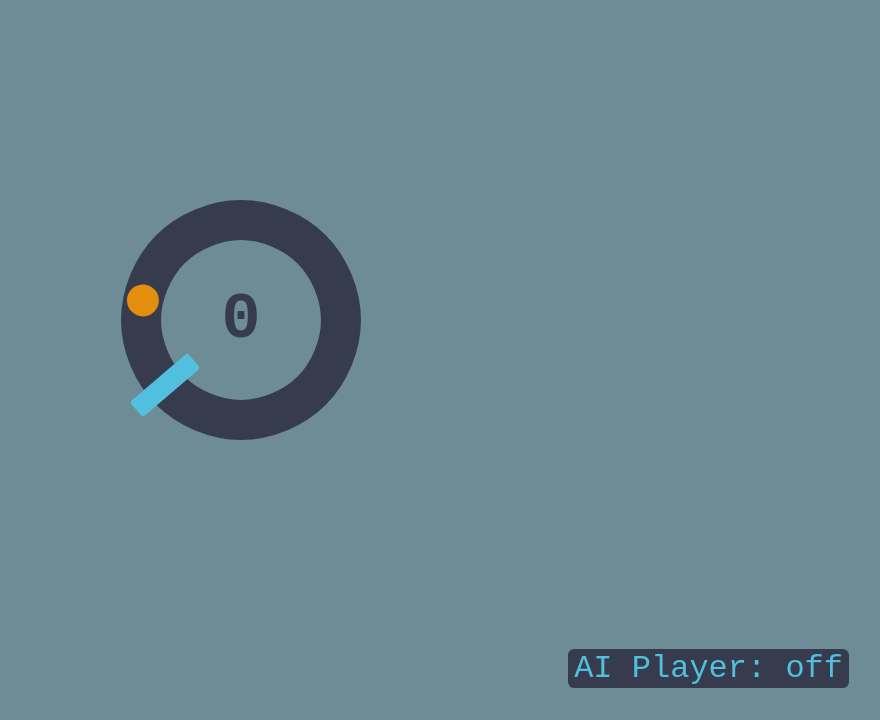
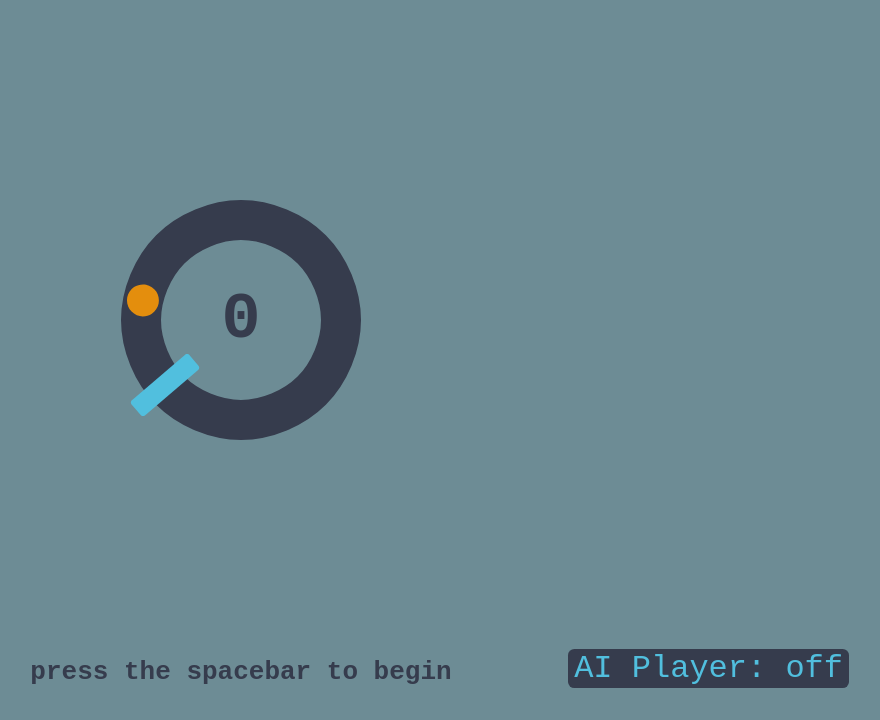
Before and after one commit to jaywunder/Tap-Tap-Pop, a website: page index.html in a window 1280 px wide. Shown: the part 80-800 px from the top of the page, without its empty margins (399-1279 px from the left). Drawn offline with Linux system fonts and the light colour scheme; files that its build step writes are made by us from their sources.

Commit message:
added instructions

```diff
--- a/css/style.css
+++ b/css/style.css
@@ -44,6 +44,26 @@ html, body {
   font-family: monospace;
 }
 
+@keyframes blinker {
+  50% { opacity: 0.7; }
+}
+
+.instructions-container {
+  position: fixed;
+  z-index: 10;
+  bottom: 1em;
+  left: 0em;
+  right: 0em;
+}
+
+#instructions {
+  animation: blinker 1s linear infinite;
+  font-family: monospace;
+  color: rgb(54, 60, 77);
+  text-align: center;
+
+}
+
 #ai-button:hover {
   background: rgb(60, 65, 80);
 }
--- a/index.html
+++ b/index.html
@@ -11,6 +11,9 @@
       <h1 id="score">0</h1>
     </div>
     <h1 id="high-score">High Score: 0</h1>
+    <div class="instructions-container">
+      <h1 id="instructions"></h1>
+    </div>
     <button type="button" id="ai-button" state="off">AI Player: off</button>
   </body>
 
--- a/js/main.js
+++ b/js/main.js
@@ -60,6 +60,7 @@ let tickAngle = 0
 let points = 0
 let randAngle = 2 * Math.PI * Math.random()
 let direction = 1
+
 updateScore()
 
 two.bind('update', function(frameCount) {
@@ -128,6 +129,10 @@ function updateScore() {
   highScore = (highScore > points ? highScore : points)
   document.getElementById('high-score').innerHTML = 'High Score: ' + highScore
   document.getElementById('score').innerHTML = points
+  let instructions = document.getElementById('instructions')
+  if (points === 0)
+    instructions.innerHTML = `${ isMobile.matches ? 'tap' : 'press the spacebar'} to begin`
+  else instructions.innerHTML = ''
 }
 
 document.getElementById('ai-button').onclick = function() {
```
Also changed, not shown: dist/main.js, 1 other file.
